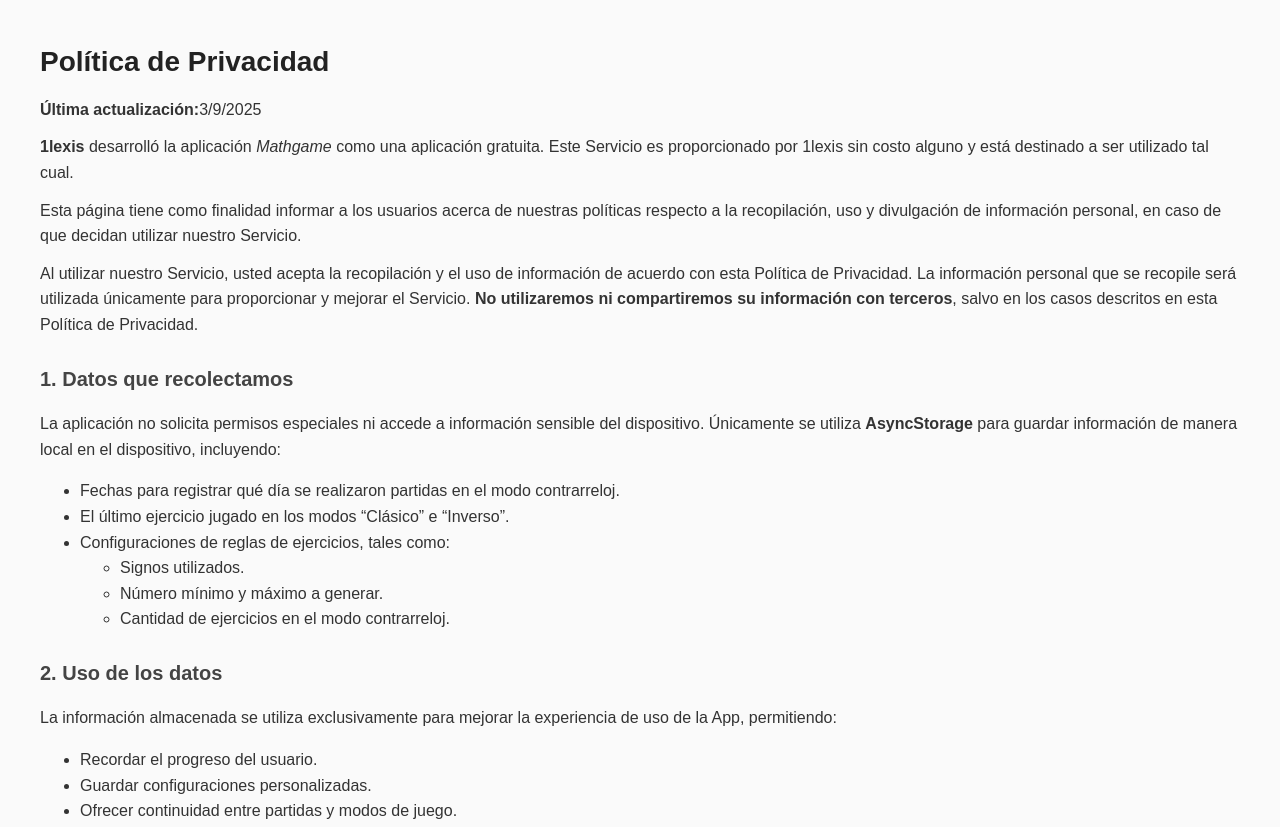
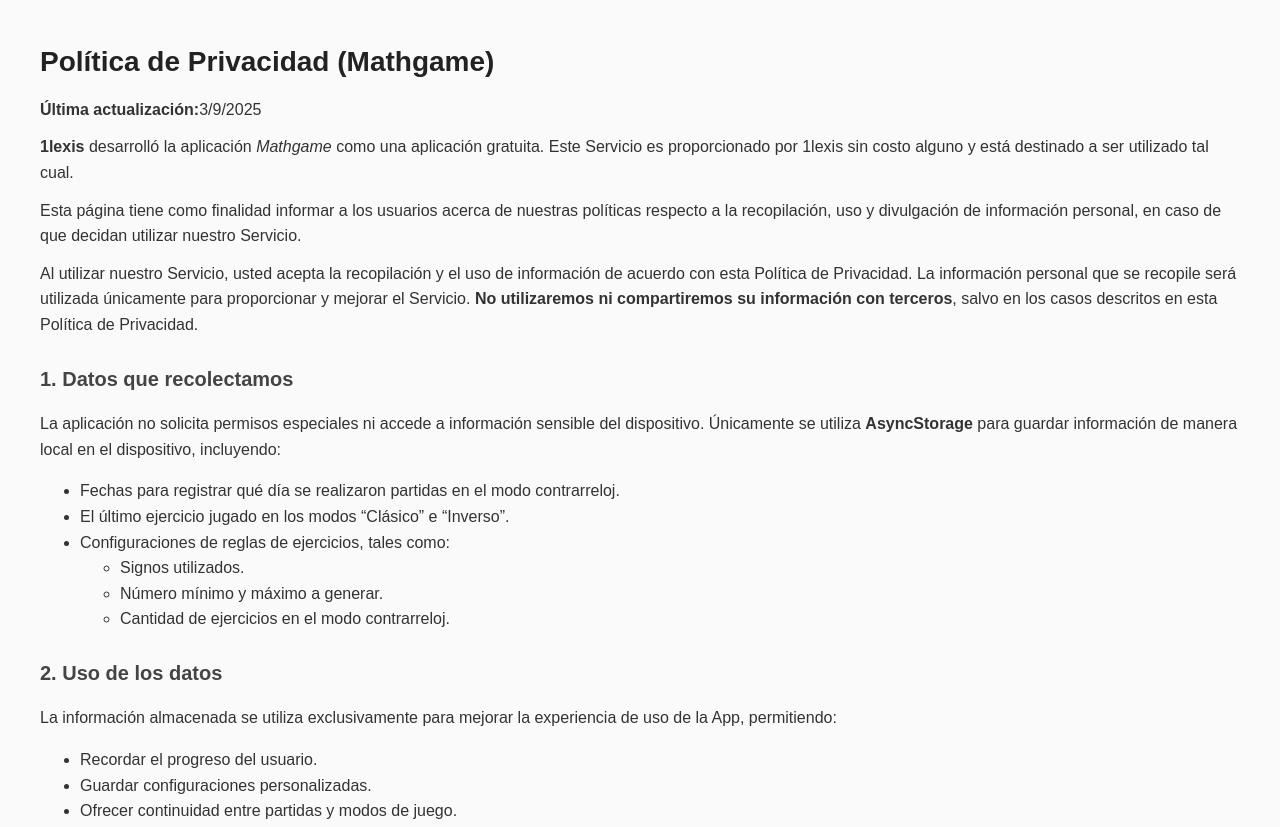
Before and after one commit to AlexisHzU/Politica-de-privacidad, a plain HTML site: page index.html in a window 1280 px wide. Shown: the top 827 px of the page. Drawn offline with Linux system fonts and the light colour scheme.

Commit message:
Update index.html

```diff
--- a/index.html
+++ b/index.html
@@ -6,7 +6,7 @@
     <title>Politicas de privacidad</title>
 </head>
 <body>
-        <h1>Política de Privacidad</h1>
+        <h1>Política de Privacidad (Mathgame)</h1>
         <p><strong>Última actualización:</strong>3/9/2025</p>
 
         <p><strong>1lexis</strong> desarrolló la aplicación <em>Mathgame</em> como una aplicación gratuita.
```
